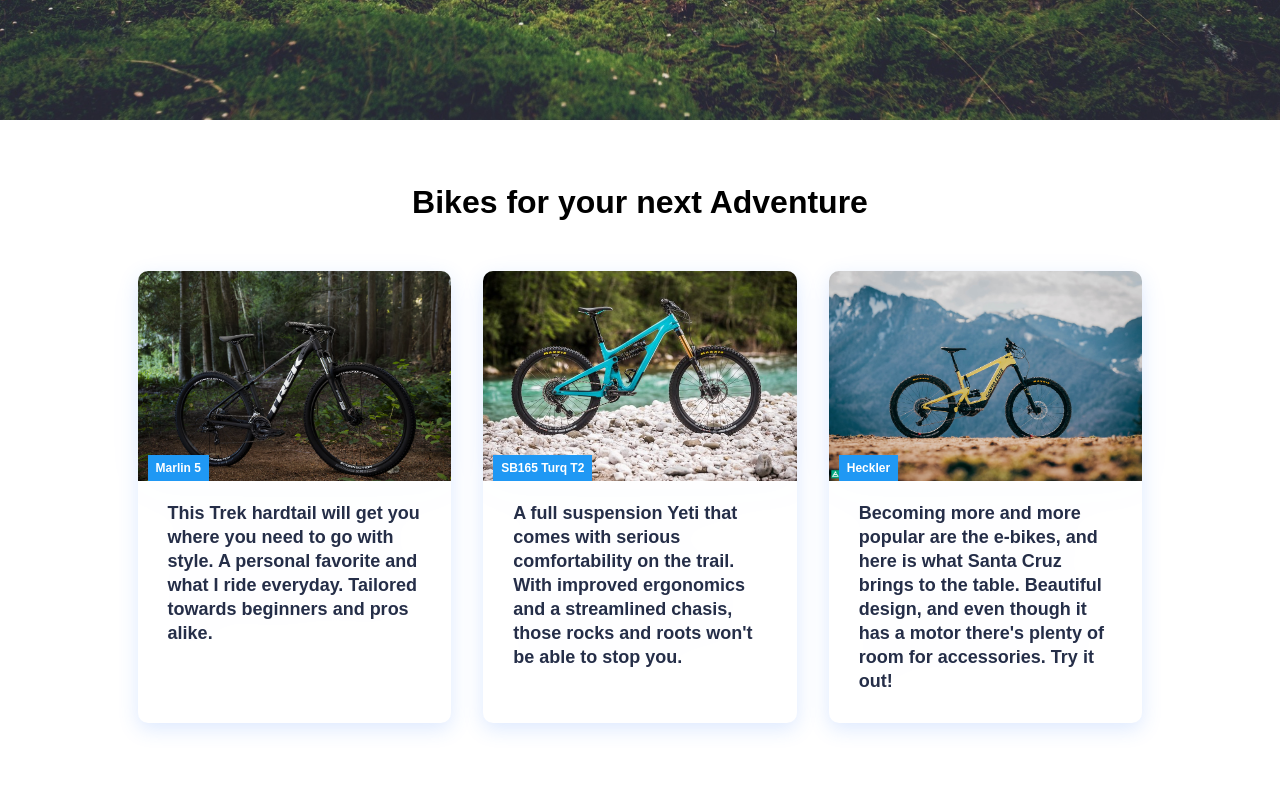
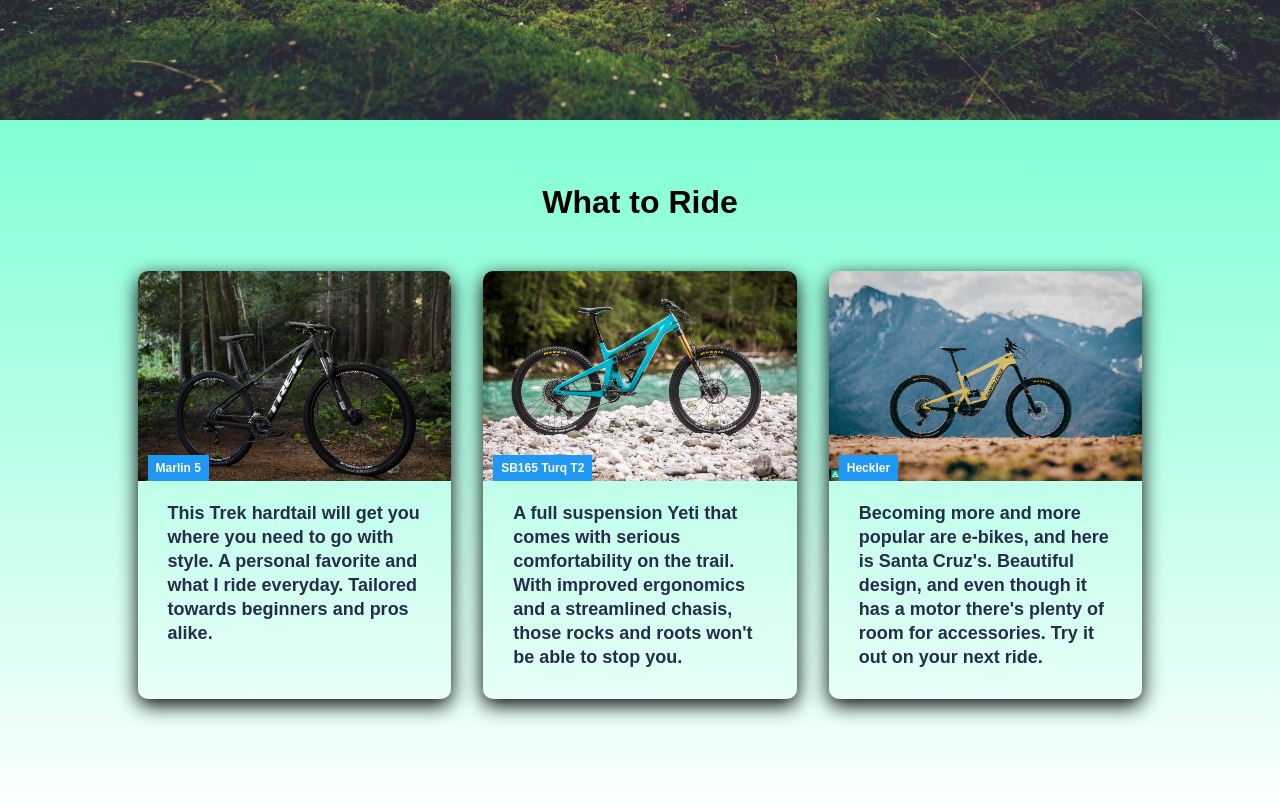
Before and after one commit to nosaile/MTBX, a React (Create React App) app: page / in a window 1280 px wide. Shown: the part 720-1524 px from the top of the page. Built offline with nearby package versions, Linux system fonts and the light colour scheme.

Commit message:
style tweaks for cards, card background

```diff
--- a/src/components/Cards.css
+++ b/src/components/Cards.css
@@ -1,6 +1,6 @@
 .cards {
     padding: 4rem;
-    background: #fff;
+    background: linear-gradient(360deg, white, aquamarine);
   }
 
   h1 {
@@ -36,7 +36,7 @@
     display: flex;
     flex-flow: column;
     width: 100%;
-    box-shadow: 0 6px 20px rgba(56, 125, 255, 0.17);
+    box-shadow: 0 6px 20px black;
     -webkit-filter: drop-shadow(0 6px 20px rgba(56, 125, 255, 0.017));
     filter: drop-shadow(0 6px 20px rgba(56, 125, 255, 0.017));
     border-radius: 10px;
--- a/src/components/Cards.js
+++ b/src/components/Cards.js
@@ -5,7 +5,7 @@
 function Cards() {
     return (
         <div className="cards">
-            <h1>Bikes for your next Adventure</h1>
+            <h1>What to Ride</h1>
             <div className="cards__container">
                 <div className="cards__wrapper">
                     <ul className="cards__items">
@@ -25,8 +25,9 @@
                         />
                         <CardItem
                             src="../../assets/heckler.jpeg"
-                            text="Becoming more and more popular are the e-bikes, and here is what Santa Cruz brings to the table.
-                             Beautiful design, and even though it has a motor there's plenty of room for accessories. Try it out!"
+                            text="Becoming more and more popular are e-bikes, and here is Santa Cruz's.
+                             Beautiful design, and even though it has a motor there's plenty of room for accessories.
+                            Try it out on your next ride."
                             label="Heckler"
                             path="/bikes"
                         />
```
